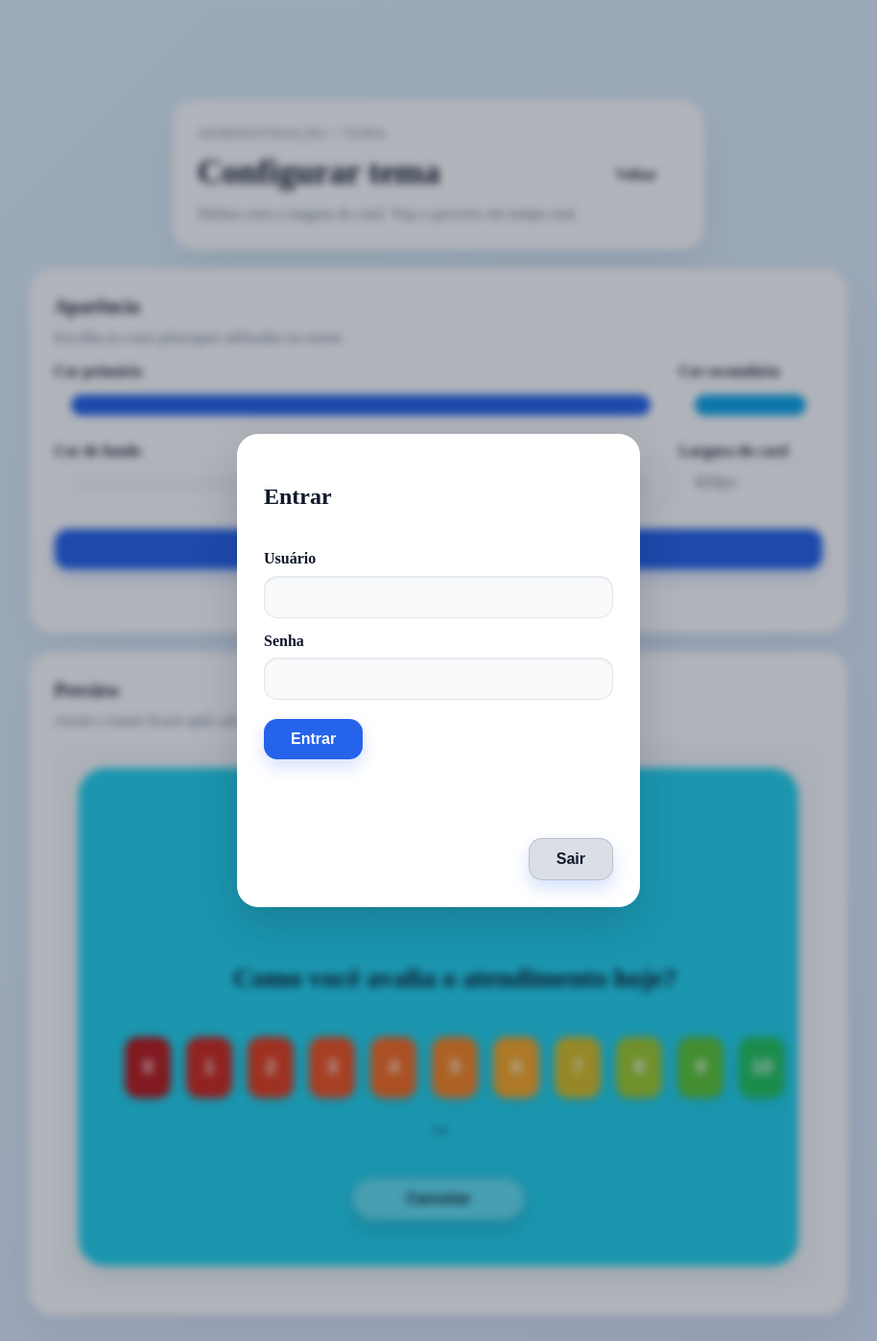
After one commit to Johannmk1/ProgramacaoWeb, a PHP site: page /admin/tema.html in a window 1280 px wide. The commit adds this page. Shown: the whole page at 96% size, without its empty margins (183-1097 px from the left). Run offline with PHP 8.4, Linux system fonts and the light colour scheme.

Commit message:
Criado configuração de tema, reestruturado pergunats, para aceitar tipo de pergunta e refeito tela de login

```diff
--- a/avaliacoes/public/admin/css/admin.css
+++ b/avaliacoes/public/admin/css/admin.css
@@ -77,10 +77,13 @@ body.admin-body {
   display: flex;
   flex-direction: column;
   gap: 0.75rem;
+  width: 100%;
+  box-sizing: border-box;
 }
 
 .admin-panel.form-panel {
   padding-bottom: clamp(0.55rem, 1vw, 0.85rem);
+  width: 100%;
 }
 
 .admin-panel.form-panel .btn {
@@ -356,3 +359,54 @@ td[contenteditable]:focus {
 #listaPerguntasMap label {
   padding: 0.35rem 0.25rem;
 }
+
+.color-input {
+  width: 100%;
+  height: 48px;
+  border-radius: 14px;
+  border: 1px solid var(--admin-border);
+  padding: 0;
+  background: #fff;
+  cursor: pointer;
+}
+
+.color-input::-webkit-color-swatch-wrapper { padding: 0; border-radius: 14px; }
+.color-input::-webkit-color-swatch { border: none; border-radius: 14px; }
+.color-input::-moz-color-swatch { border: none; border-radius: 14px; }
+
+.theme-preview {
+  background: var(--color-bg, var(--admin-bg));
+  border-radius: 24px;
+  padding: clamp(1.5rem, 2vw, 2.5rem);
+  display: flex;
+  justify-content: center;
+}
+
+.theme-preview .preview-card {
+  width: min(var(--k-card-max, 820px), 100%);
+  pointer-events: none;
+}
+
+.theme-preview .preview-card * {
+  pointer-events: none;
+}
+
+.theme-preview .preview-card .form-actions {
+  justify-content: center;
+}
+
+.theme-preview .preview-card .btn {
+  background: var(--color-primary, #2563eb);
+  color: var(--color-primary-contrast, #ffffff);
+  border-radius: 999px;
+  border: none;
+  padding: 0.75rem 1.5rem;
+  font-weight: 600;
+  box-shadow: 0 10px 22px rgba(15, 23, 42, 0.15);
+}
+
+.theme-preview .preview-card .btn.ghost {
+  background: rgba(255,255,255,0.3);
+  border: 1px solid rgba(15,23,42,0.15);
+  color: var(--color-text, #0f172a);
+}
--- /dev/null
+++ b/avaliacoes/public/admin/tema.html
@@ -0,0 +1,109 @@
+<!DOCTYPE html>
+<html lang="pt-BR">
+  <head>
+    <meta charset="UTF-8" />
+    <meta name="viewport" content="width=device-width, initial-scale=1.0" />
+    <title>Admin - Tema</title>
+    <link rel="stylesheet" href="../css/style.css" />
+    <link rel="stylesheet" href="../css/kiosk.css" />
+    <link rel="stylesheet" href="css/admin.css" />
+  </head>
+  <body class="admin-body">
+    <main class="admin-shell">
+      <header class="admin-header">
+        <div>
+          <p class="admin-breadcrumb">Administração • Tema</p>
+          <h1>Configurar tema</h1>
+          <p class="admin-helper">Defina cores e largura do card. Veja o preview em tempo real.</p>
+        </div>
+        <a class="admin-back" href="index.html">Voltar</a>
+      </header>
+
+      <section class="admin-panel form-panel">
+        <div>
+          <h2>Aparência</h2>
+          <p class="admin-helper">Escolha as cores principais utilizadas no totem.</p>
+        </div>
+        <div class="grid-2">
+          <label class="label">Cor primária
+            <input id="primaryColor" class="color-input" type="color" value="#2563eb" />
+          </label>
+          <label class="label">Cor secundária
+            <input id="secondaryColor" class="color-input" type="color" value="#0ea5e9" />
+          </label>
+          <label class="label">Cor de fundo
+            <input id="tertiaryColor" class="color-input" type="color" value="#f7f8fa" />
+          </label>
+          <label class="label">Largura do card
+            <input id="cardMaxWidth" type="text" placeholder="820px" />
+          </label>
+        </div>
+        <button id="btnSalvar" class="btn mt-10">Salvar tema</button>
+        <p id="msg" class="mensagem"></p>
+      </section>
+
+      <section class="admin-panel">
+        <div>
+          <h2>Preview</h2>
+          <p class="admin-helper">Assim o totem ficará após salvar.</p>
+        </div>
+        <div id="themePreview" class="theme-preview">
+          <section class="card avaliacao-card preview-card">
+            <header class="app-header">
+              <h1>Responda à avaliação</h1>
+              <p class="sub">Escolha a nota que melhor representa sua experiência.</p>
+            </header>
+            <form class="nps-card" onsubmit="return false;">
+              <div class="pergunta">
+                <div class="label">Como você avalia o atendimento hoje?</div>
+                <div class="score-grid">
+                  <button type="button" class="nps-btn" data-score="0" disabled>0</button>
+                  <button type="button" class="nps-btn" data-score="1" disabled>1</button>
+                  <button type="button" class="nps-btn" data-score="2" disabled>2</button>
+                  <button type="button" class="nps-btn" data-score="3" disabled>3</button>
+                  <button type="button" class="nps-btn" data-score="4" disabled>4</button>
+                  <button type="button" class="nps-btn" data-score="5" disabled>5</button>
+                  <button type="button" class="nps-btn" data-score="6" disabled>6</button>
+                  <button type="button" class="nps-btn" data-score="7" disabled>7</button>
+                  <button type="button" class="nps-btn" data-score="8" disabled>8</button>
+                  <button type="button" class="nps-btn" data-score="9" disabled>9</button>
+                  <button type="button" class="nps-btn" data-score="10" disabled>10</button>
+                </div>
+              </div>
+              <div class="toolbar nps-toolbar">
+                <small>1/4</small>
+              </div>
+              <div class="form-actions">
+                <button type="button" class="btn ghost" disabled>Cancelar</button>
+              </div>
+            </form>
+          </section>
+        </div>
+      </section>
+    </main>
+
+    <div id="adminOverlay" class="overlay" style="display:none;">
+      <div class="modal">
+        <h2>Entrar</h2>
+        <form id="adminLoginForm">
+          <div class="field">
+            <label>Usuário</label>
+            <input id="adminUser" class="input" type="text" autocomplete="username" />
+          </div>
+          <div class="field">
+            <label>Senha</label>
+            <input id="adminPass" class="input" type="password" autocomplete="current-password" />
+          </div>
+          <button class="btn" type="submit">Entrar</button>
+          <p id="adminMsg" class="mensagem"></p>
+        </form>
+        <div class="admin-link">
+          <button id="btnAdminLogout" class="btn secondary" type="button">Sair</button>
+        </div>
+      </div>
+    </div>
+
+    <script src="js/auth.js" defer></script>
+    <script src="js/tema.js" defer></script>
+  </body>
+</html>
```
Also changed, not shown: avaliacoes/public/admin.html (line endings or trailing spaces), avaliacoes/public/css/kiosk.css (line endings or trailing spaces).
